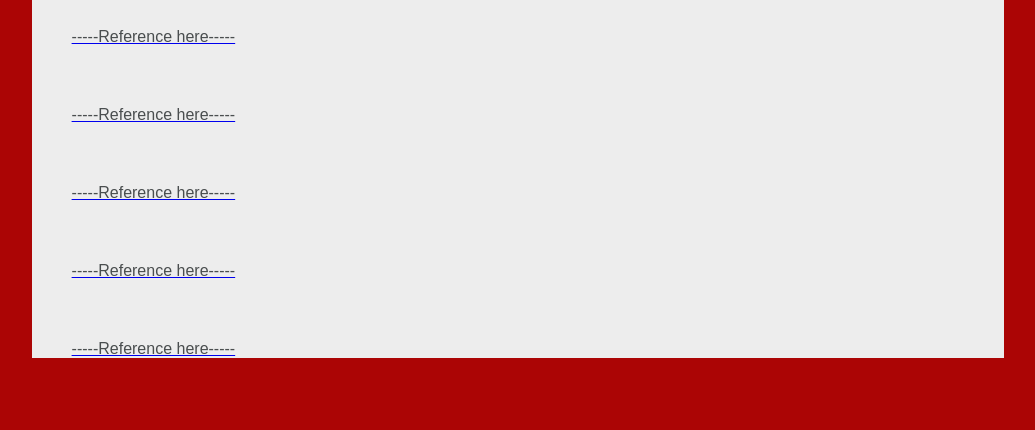
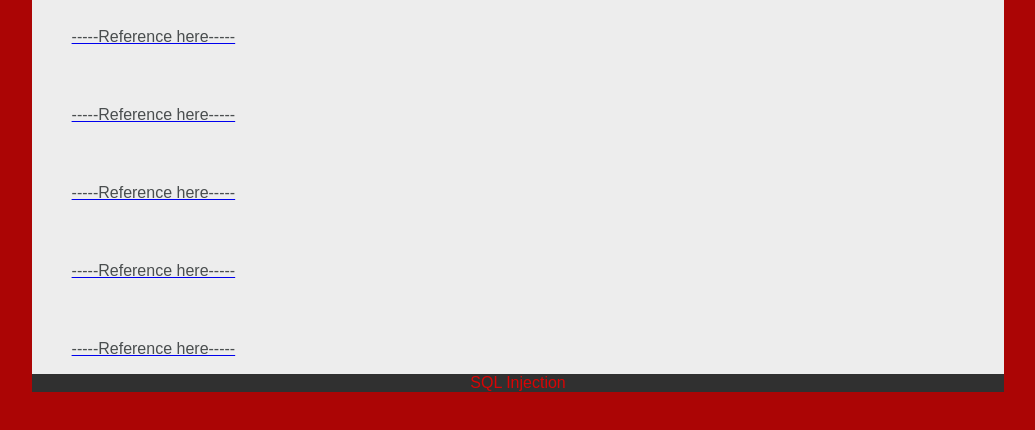
Before and after one commit to DKelley989/SQL-Injection-Project, a plain HTML site: page reference.html in a window 1280 px wide. Shown: the part 286-716 px from the top of the page, without its empty margins (122-1157 px from the left). Drawn offline with Linux system fonts and the light colour scheme.

Commit message:
Added footer to reference and centered the text

```diff
--- a/base.css
+++ b/base.css
@@ -72,9 +72,11 @@ ul {
 }
 
 footer {
-    width: auto;
+    width: 100%;
     margin: 0% 0% 0% 0%;
-    background: #303030
+    background: #303030;
+    color: #D90404;
+    text-align: center;
 }
 
 /* This sets the text colors and creates a small section at the bottom of the page that has a title of this essay. */
--- a/reference.html
+++ b/reference.html
@@ -47,6 +47,7 @@
         <p>-----Reference here-----</p>
     </a>
 
+    <footer>SQL Injection</footer>
 </body>
 
 </html>
```
